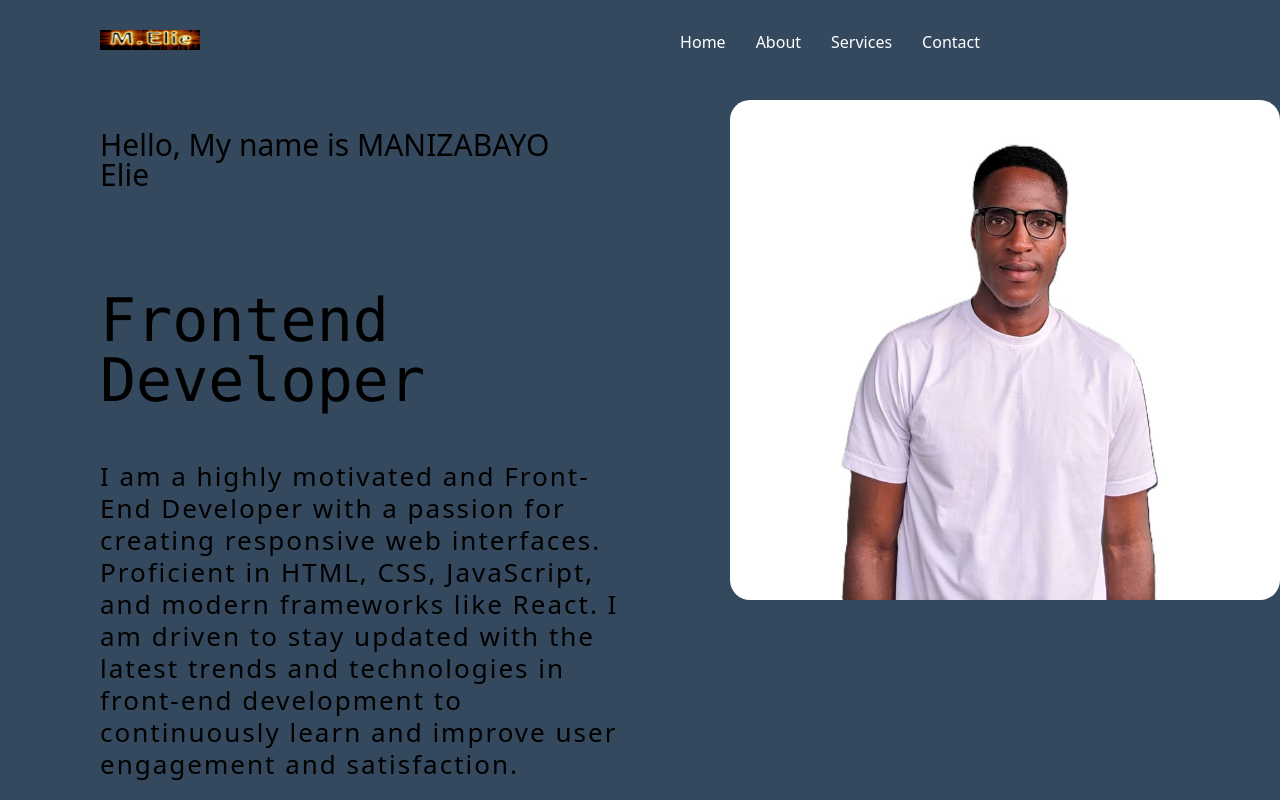
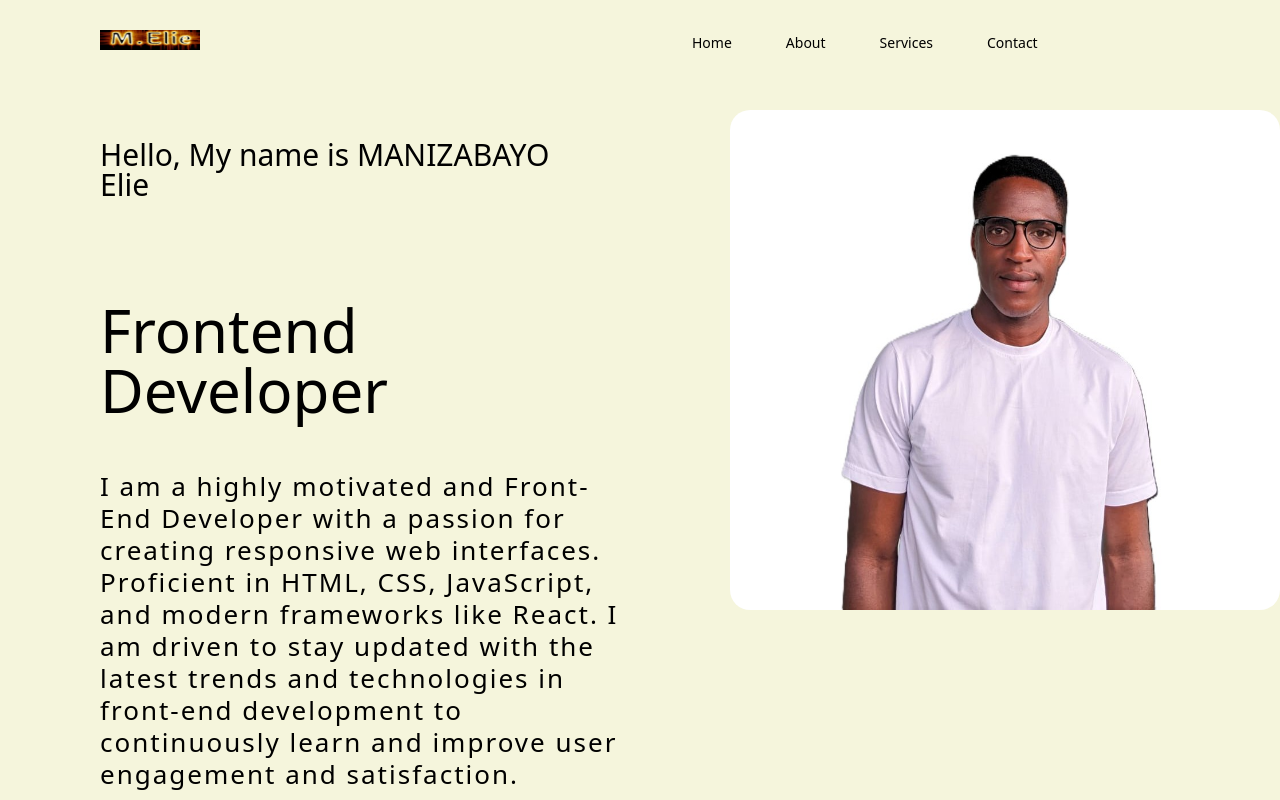
Before and after one commit to MANIZABAYO-Elie/ELIE-PORTIFOLIO, a website: page public/index.html in a window 1280 px wide. Drawn offline with Linux system fonts and the light colour scheme.

Commit message:
contact page added

```diff
--- a/public/index.html
+++ b/public/index.html
@@ -6,24 +6,24 @@
     <link rel="stylesheet" href="../src/style.css">
     <title>portifolio</title>
 </head>
-<body class="bg-[#34495e]">
+<body class="bg-[#F5F5DC]">
     <header>
-           <nav class="flex justify-between text-white ">
+           <nav class="flex justify-between text-[] ">
                 <img src="../src/images/elie-logo-official.jpg"
                 class=" mt-[30px] ml-[100px]  w-[100px] h-[20px]" alt="my name">
-                <ul class="flex gap-[30px] mr-[300px] mt-[30px] h-[20px] hover:bg-black">
-                    <li><a href="/public/index.html">Home</a></li>
-                    <li><a href="/public/About.html">About</a></li>
-                    <li><a href="#Services">Services</a></li>
-                    <li><a href="#Contact">Contact</a></li>
+                <ul class="flex gap-[30px] mr-[300px] mt-[30px] pl-[20px] h-[30px] w-[320px]">
+                    <li class="active:bg-[#003F91]"><a href="/public/index.html" class="px-3 py-2 rounded-md text-sm font-medium hover:bg-gray-700 hover:text-white active:bg-gray-900 active:text-white">Home</a></li>
+                    <li><a href="/public/About.html"class="px-3 py-2 rounded-md text-sm font-medium hover:bg-gray-700 hover:text-white active:bg-gray-900 active:text-white">About</a></li>
+                    <li><a href="#Services" class="px-3 py-2 rounded-md text-sm font-medium hover:bg-gray-700 hover:text-white active:bg-gray-900 active:text-white">Services</a></li>
+                    <li><a href="#Contact"class="px-3 py-2 rounded-md text-sm font-medium hover:bg-gray-700 hover:text-white active:bg-gray-900 active:text-white">Contact</a></li>
                 </ul>
            </nav>
     </header>
     <div class="flex gap-[100px]">
         <div class="w-[800px]">
             <h5 class=" mt-[80px] ml-[100px] w-[500px] font-extralight text-[30px] leading-[30px]">Hello, My name is MANIZABAYO Elie</h5>
-            <h1 class=" mt-[100px] ml-[100px] w-[500px] font-mono text-[60px] leading-[60px]">Frontend Developer</h1>
-            <p class="ml-[100px] pt-[50px] mt-[100px]w-[700px] font-extralight text-[26px] leading-[32px] tracking-[2px] ">
+            <h1 class=" mt-[100px] ml-[100px] w-[500px] font-poppins text-[60px] leading-[60px]">Frontend Developer</h1>
+            <p class="ml-[100px] pt-[50px] mt-[100px]w-[700px] font-extralight text-[26px] leading-[32px] tracking-[2px]">
                 I am  a highly motivated and Front-End Developer with a passion for creating responsive web interfaces.
                 Proficient in HTML, CSS, JavaScript, and modern frameworks like React.
                 I am  driven to stay updated with the latest trends and technologies in front-end development
```
Also changed, not shown: public/contact.html (added, +12 -0 lines), src/style.css.
